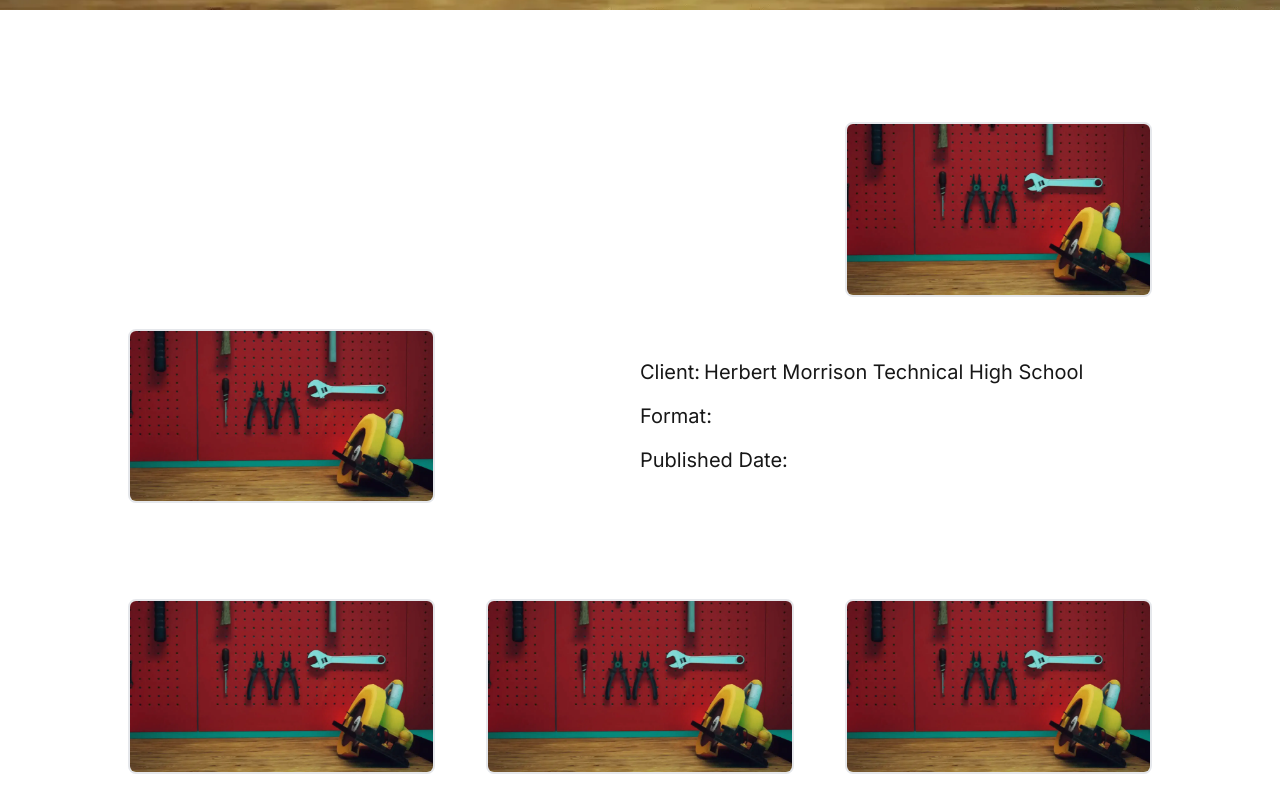
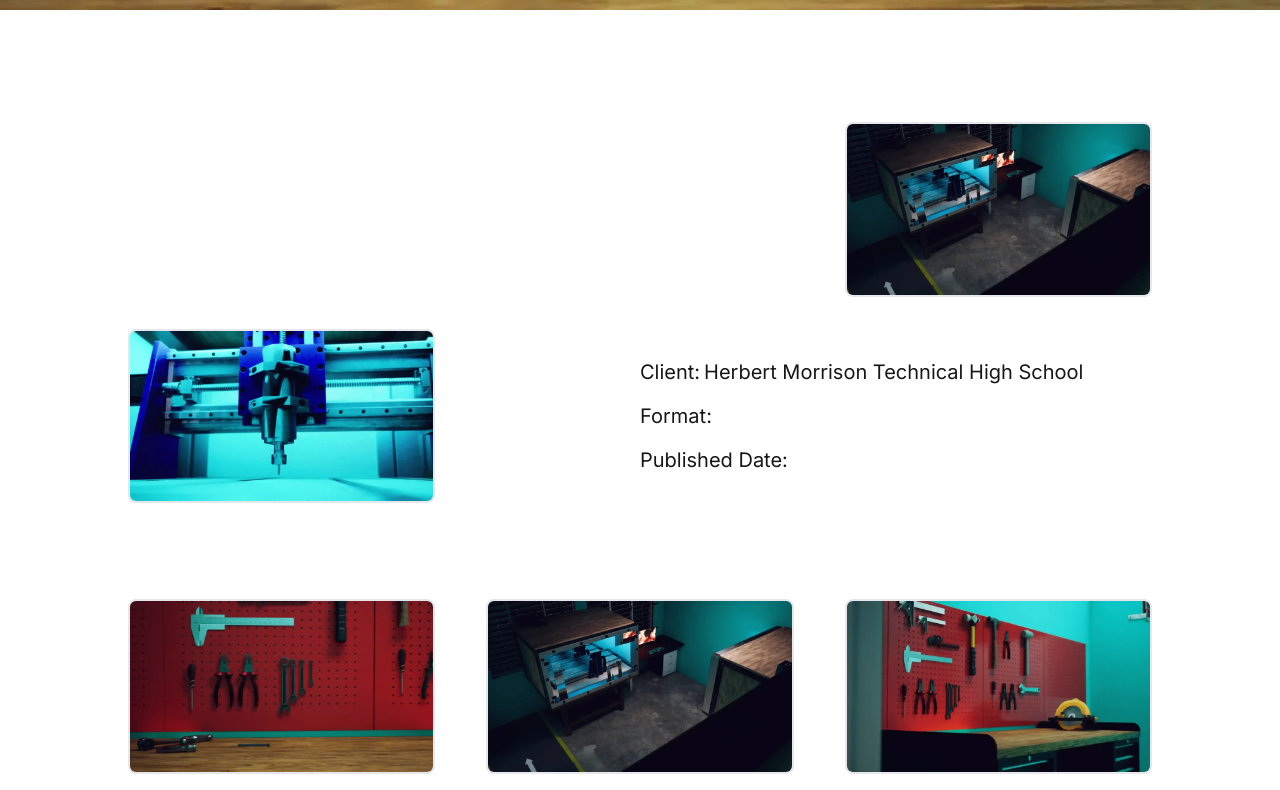
Before and after one commit to GENR8-Studios/genr8-studios-website-nextjs, a Next.js app: page /projects/stem-lab in a window 1280 px wide. Shown: the part 790-1580 px from the top of the page. Built offline with nearby package versions, Linux system fonts and the light colour scheme.

Commit message:
update image source references for HMTHS project pages

```diff
--- a/src/app/projects/(3d)/autocad-lab/page.tsx
+++ b/src/app/projects/(3d)/autocad-lab/page.tsx
@@ -16,11 +16,11 @@ const info = projects
       projectPublishedDate={project.date.published}
       projectPublishedDateFormat={project.date.publishedFormat}
       projectFeatImg={project.images.feature}
-      projectAddImg01={project.images.feature}
-      projectAddImg02={project.images.feature}
-      projectAddImg03={project.images.feature}
-      projectAddImg04={project.images.feature}
-      projectAddImg05={project.images.feature}
+      projectAddImg01={project.images.annexOne}
+      projectAddImg02={project.images.annexFour}
+      projectAddImg03={project.images.annexTwo}
+      projectAddImg04={project.images.annexThree}
+      projectAddImg05={project.images.annexFive}
       projectVideoURL={project.url.video}
     />
   ));
--- a/src/app/projects/(3d)/campus-virtual-tour/page.tsx
+++ b/src/app/projects/(3d)/campus-virtual-tour/page.tsx
@@ -17,10 +17,10 @@ const info = projects
       projectPublishedDateFormat={project.date.publishedFormat}
       projectFeatImg={project.images.feature}
       projectAddImg01={project.images.feature}
-      projectAddImg02={project.images.feature}
-      projectAddImg03={project.images.feature}
-      projectAddImg04={project.images.feature}
-      projectAddImg05={project.images.feature}
+      projectAddImg02={project.images.annexThree}
+      projectAddImg03={project.images.annexOne}
+      projectAddImg04={project.images.annexTwo}
+      projectAddImg05={project.images.annexFour}
       projectVideoURL={project.url.video}
     />
   ));
--- a/src/app/projects/(3d)/classroom-visualization/page.tsx
+++ b/src/app/projects/(3d)/classroom-visualization/page.tsx
@@ -16,10 +16,10 @@ const info = projects
       projectPublishedDate={project.date.published}
       projectPublishedDateFormat={project.date.publishedFormat}
       projectFeatImg={project.images.feature}
-      projectAddImg01={project.images.feature}
-      projectAddImg02={project.images.feature}
-      projectAddImg03={project.images.feature}
-      projectAddImg04={project.images.feature}
+      projectAddImg01={project.images.annexTwo}
+      projectAddImg02={project.images.annexOne}
+      projectAddImg03={project.images.annexThree}
+      projectAddImg04={project.images.annexFour}
       projectAddImg05={project.images.feature}
       projectVideoURL={project.url.video}
     />
--- a/src/app/projects/(3d)/stem-lab/page.tsx
+++ b/src/app/projects/(3d)/stem-lab/page.tsx
@@ -16,11 +16,11 @@ const info = projects
       projectPublishedDate={project.date.published}
       projectPublishedDateFormat={project.date.publishedFormat}
       projectFeatImg={project.images.feature}
-      projectAddImg01={project.images.feature}
-      projectAddImg02={project.images.feature}
-      projectAddImg03={project.images.feature}
-      projectAddImg04={project.images.feature}
-      projectAddImg05={project.images.feature}
+      projectAddImg01={project.images.annexFour}
+      projectAddImg02={project.images.annexTwo}
+      projectAddImg03={project.images.annexThree}
+      projectAddImg04={project.images.annexOne}
+      projectAddImg05={project.images.annexThree}
       projectVideoURL={project.url.video}
     />
   ));
```
